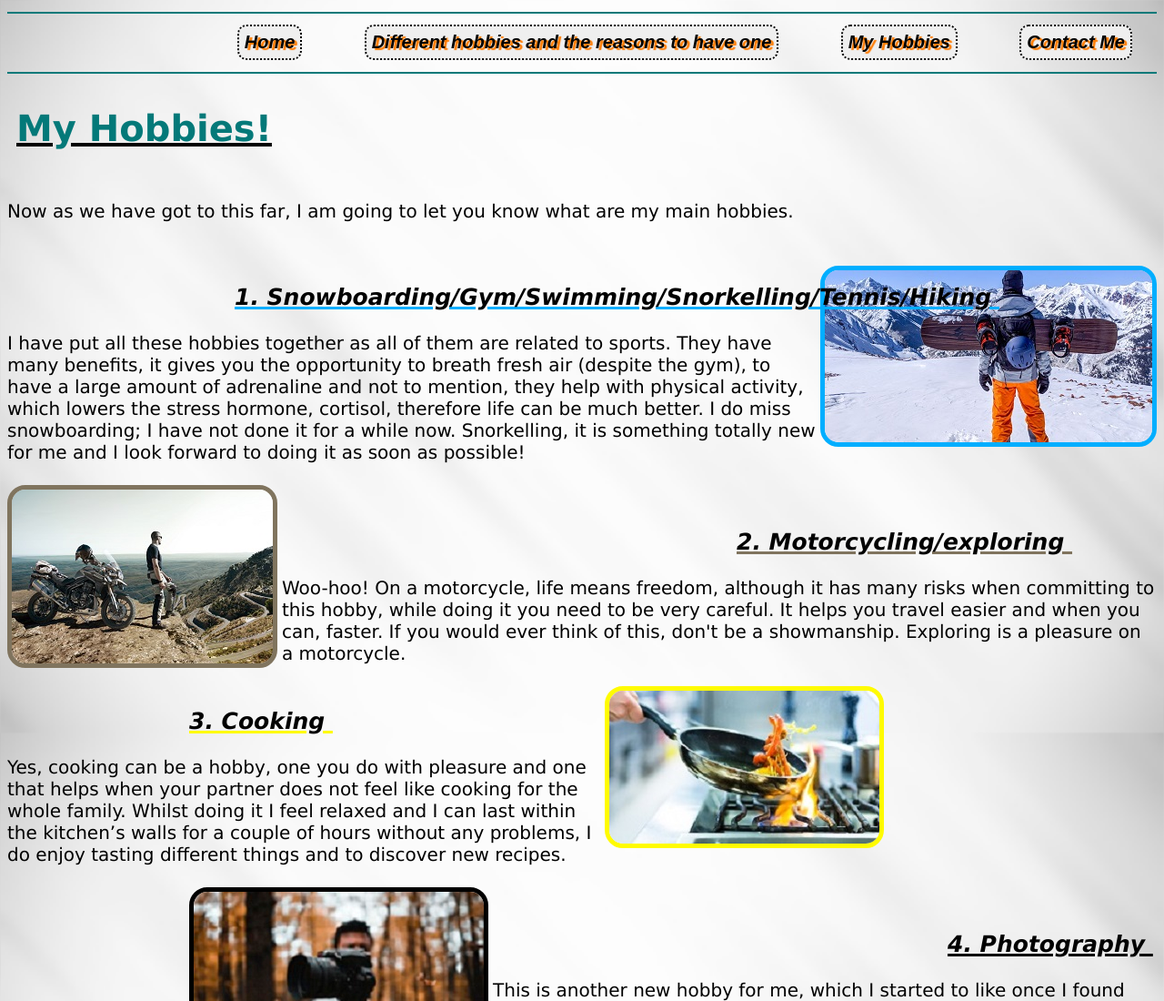
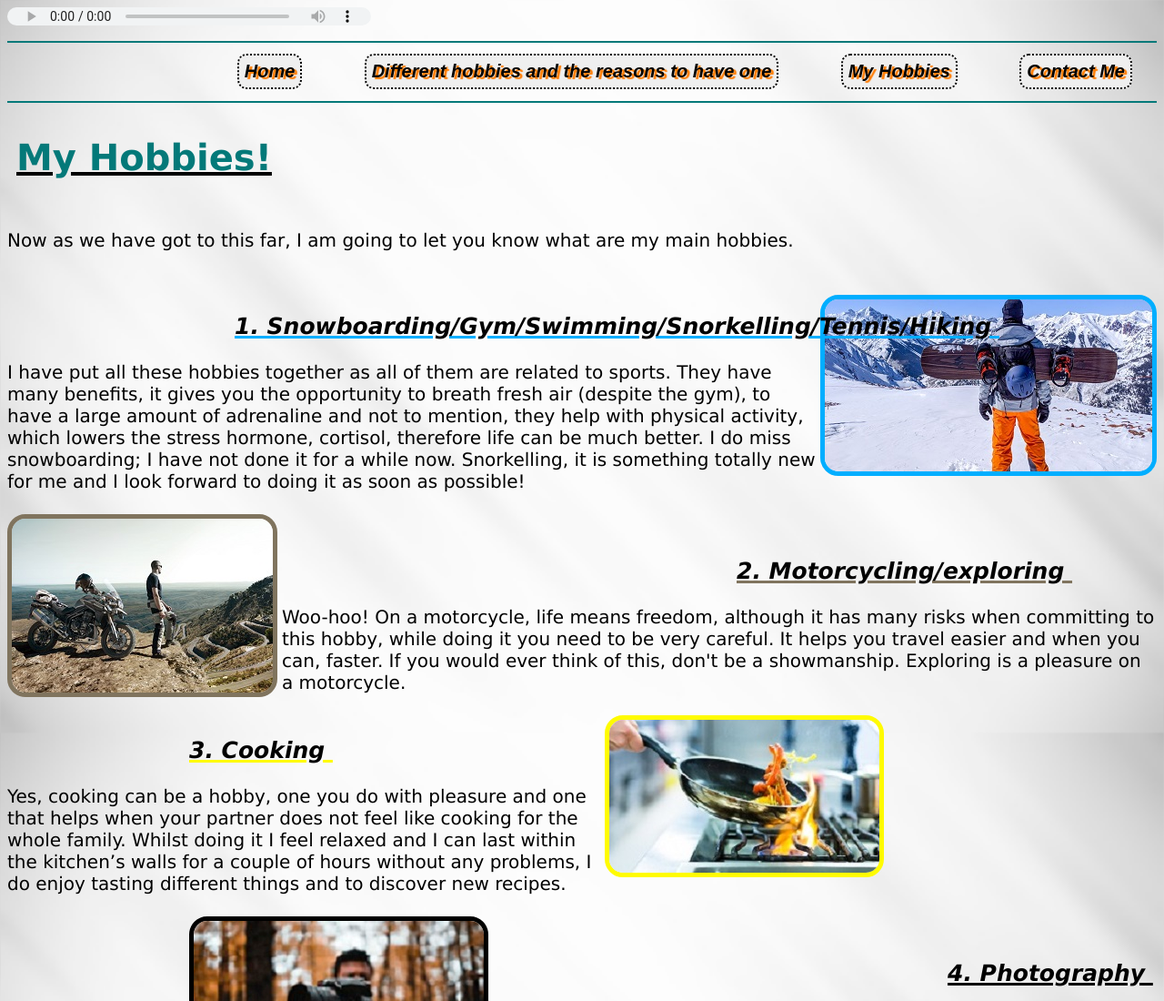
Before and after one commit to BogdanVP/hobbies, a plain HTML site: page myhobbies.html in a window 1280 px wide. Shown: the top 1100 px of the page at 91% size. Drawn offline with Linux system fonts and the light colour scheme.

Commit message:
Update myhobbies.html

```diff
--- a/myhobbies.html
+++ b/myhobbies.html
@@ -9,8 +9,14 @@
     <link rel="stylesheet" href="style.css">
 </head>
 <body>
+     <div>
+        <audio controls preload="auto" autobuffer id = "audio" class = "controler"><source src="Fasion - No Cry.mp3" type="audio/mpeg"></audio>
+        <!-- <button class="play" id="playPauseBTN" onclick="playPause()">Play &#9658;</button>
+        &nbsp;&nbsp;
+        <button class="stop" id="playAudio" onclick="stop()">Stop &#9611;</button> -->
+    </div>
+        <script src="music.js"></script>
     <hr>
-    <meta name="viewport" content="width=device-width, initial-scale=1">
 <div>
     <a href="./index.html"><button class="btn home">Home</button></a>
     <a href="./different_hobbies.html"><button class = "btn different">Different hobbies and the reasons to have one</button></a>
```
